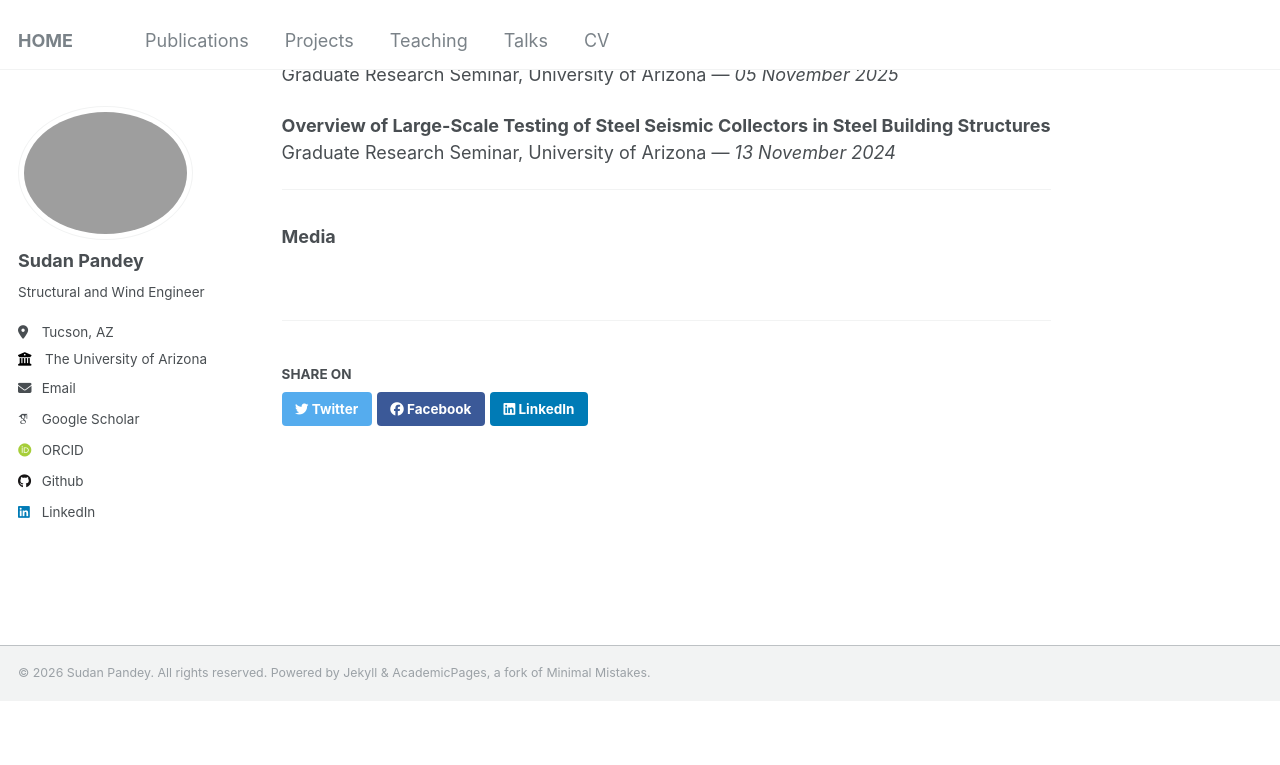
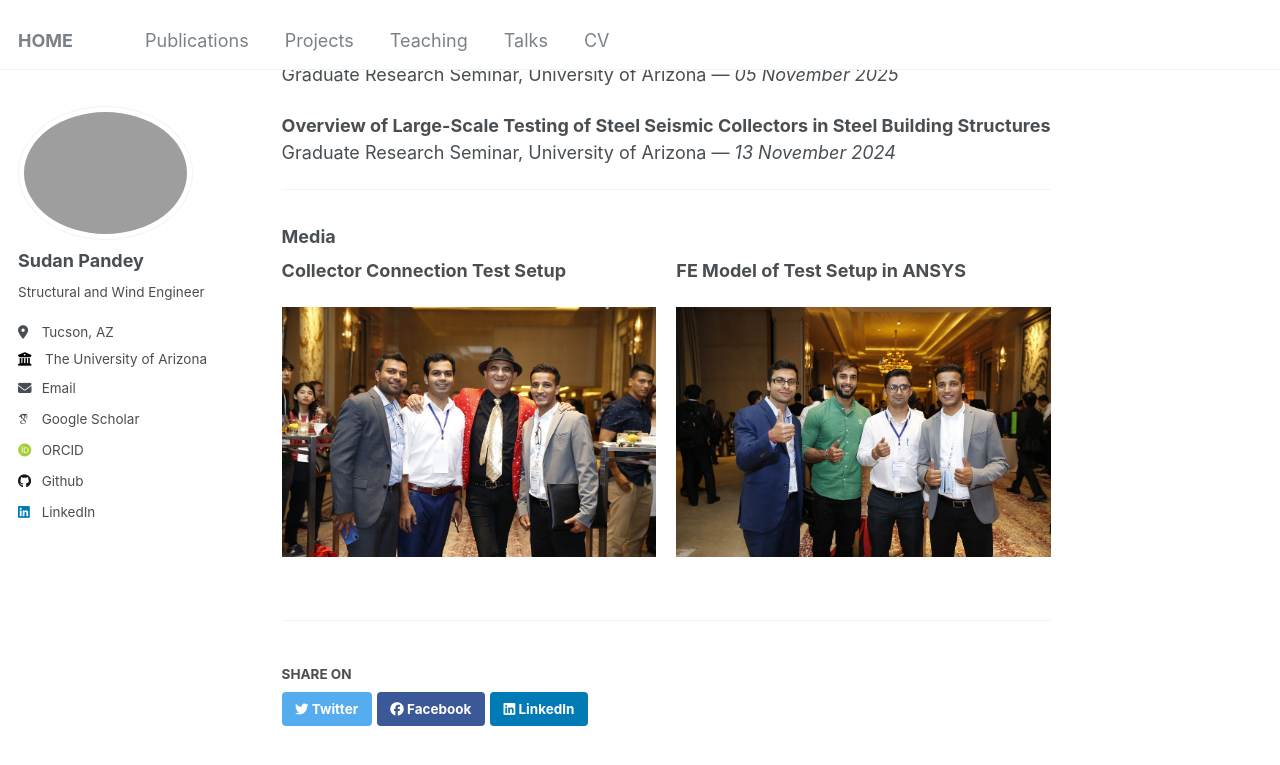
Before and after one commit to pdy-sdn/pandeysudan.github.io, a Jekyll site: the page built from _talks/talks.md, in a window 1280 px wide and 900 px high, scrolled down 877 px. Shown: the top 765 px of the window. Built offline with Jekyll 4.4.1, drawn with Linux system fonts in a browser that asks for light colours; some web fonts are replaced; before the commit the page ends 1577 px from its top, so only the background shows below that.

Commit message:
Update talks.md

```diff
--- a/_talks/talks.md
+++ b/_talks/talks.md
@@ -38,3 +38,13 @@ Graduate Research Seminar, University of Arizona — *13 November 2024*
 ---
 
 ### Media
+<div style="display: flex; justify-content: space-between; align-items: center; gap: 20px;">
+  <div>
+    <p><strong>Collector Connection Test Setup</strong></p>
+    <img src="/images/7thACEE-2018-Ashraf.jpg" width="500px" alt="Collector Connection Test Setup">
+  </div>
+  <div>
+    <p><strong>FE Model of Test Setup in ANSYS</strong></p>
+    <img src="/images/7thACEE-2018-Group.jpg" width="500px" alt="ANSYS Simulation">
+  </div>
+</div>
```
